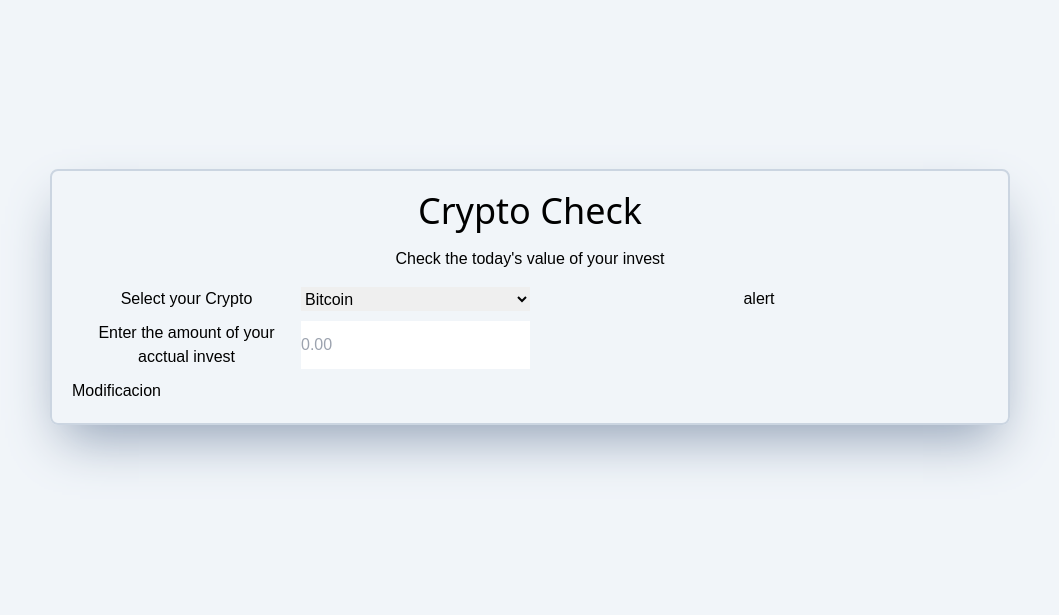
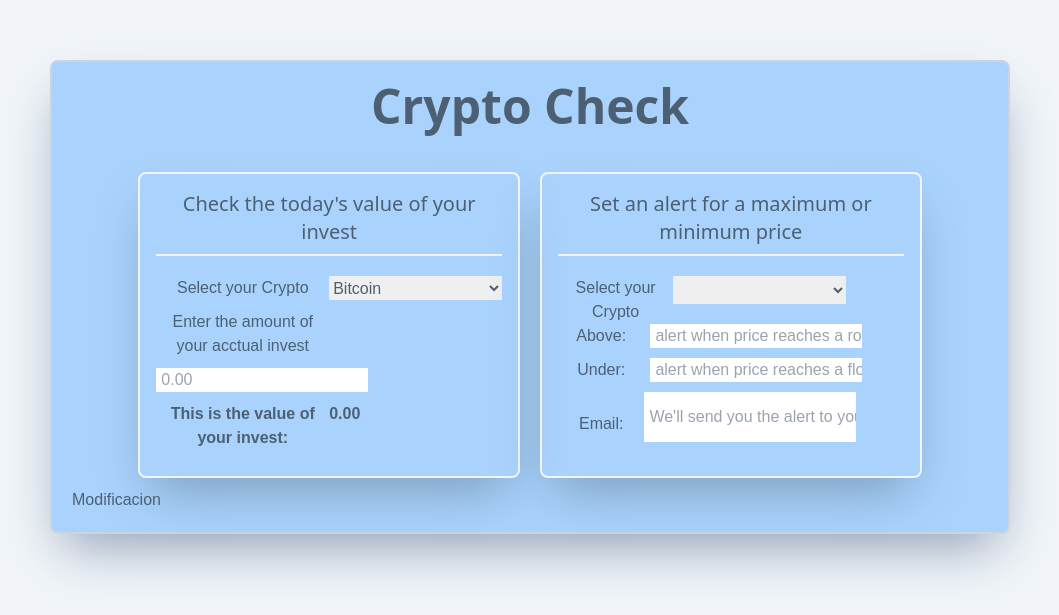
Before and after one commit to AngelMond/Crypto-Check, a plain HTML site: page index.html in a window 1280 px wide. Shown: the part 103-718 px from the top of the page, without its empty margins (110-1169 px from the left). Drawn offline with nearby package versions, Linux system fonts and the light colour scheme; no server answers.

Commit message:
Updating HTML and added classes to styles.css

```diff
--- a/assets/css/styles.css
+++ b/assets/css/styles.css
@@ -0,0 +1,28 @@
+
+/* OUR OWN CLASSES */
+.background-container{
+    background-color: #A9D3FD ;
+}
+
+.background-graydark{
+    background-color: #4D6073;
+}
+
+.graydark-color{
+    color: #4D6073;
+}
+
+.my-border-color{
+    border-color: #F1F5F9;
+}
+
+.box-shadow-graydark{
+    box-shadow: #4D6073;
+}
+
+input[type="text"],
+input[type="email"]
+{
+    padding-left: 0.313rem;
+    outline: none;
+}
--- a/index.html
+++ b/index.html
@@ -9,27 +9,32 @@
     <link rel="stylesheet" href="assets/css/styles.css">
     <script src="https://cdn.tailwindcss.com"></script>
 </head>
-<body class="flex flex-wrap justify-center items-center bg-slate-100" >
+<body class="flex flex-wrap justify-center items-center bg-slate-100 graydark-color" >
 
 
+        <!--Container for header, main and footer-->
+        <div id="container" class="w-9/12 flex flex-col flex-wrap background-container p-5 border-2 border-slate-300 shadow-2xl shadow-slate-400 rounded-lg" >
 
-        <div class="w-9/12 flex flex-col flex-wrap p-5 border-2 border-slate-300 shadow-2xl shadow-slate-400 rounded-lg" >
+            <!--Header-->
+            <header class="flex flex-row flex-wrap justify-center mb-8">
 
-            <header class="flex flex-row flex-wrap justify-center">
-
-                <h1 class="basis-full text-center text-4xl font-sans ">
+                <h1 class="basis-full text-center text-5xl font-sans font-semibold ">
                     Crypto Check
                 </h1>
-                <span class="basis-full text-center my-4">Check the today's value of your invest</span>
+
             </header>
 
 
-            <main class="w-full flex flex-row flex-wrap">
+            <!--Main content-->
+            <main class="w-full flex flex-row flex-wrap justify-center">
 
-                <section class="basis-6/12 text-center">
+                <!--First Section-->
+                <section class="m-2.5 basis-5/12 text-center p-4 border-2 my-border-color rounded-lg shadow-2xl box-shadow-graydark">
 
+                    <h2 class="basis-full  text-center font-sans text-xl mb-5 pb-2 border-b-2 border-slate-100">Check the today's value of your invest</h2>
+
+                    <!--Form to check the price-->
                     <form action="" class="flex flex-row flex-wrap">
-
                         <label for="select" class="basis-6/12 mb-2.5">Select your Crypto</label>
                         <select name="selectCrypto" id="selectCrypto" class="basis-6/12 mb-2.5">
                             <option id="bitcoin" value="Bitcoin">Bitcoin</option>
@@ -39,17 +44,42 @@
 
                         <label for="enterAmount" class="basis-6/12 mb-2.5">Enter the amount of your acctual invest</label>
                         <input type="text" placeholder="0.00" class="basis-6/12 mb-2.5">
+
+                        <span class="basis-6/12 mb-2.5 font-semibold">This is the value of your invest: </span>
+
+                        <!--This span will Display the invest value-->
+                        <span id="investValue" class="basis-6/12 mb-2.5 font-semibold text-left">0.00</span>
                     </form>
-
                 </section>
-                <section class="basis-6/12 text-center">alert
 
 
+                <!--Second Section-->
+                <section class="m-2.5 basis-5/12 text-center p-4 border-2 my-border-color rounded-lg shadow-2xl box-shadow-graydark">
+
+                    <h2 class="basis-full  text-center font-sans text-xl mb-5 pb-2 border-b-2 border-slate-100">Set an alert for a maximum or minimum price</h2>
+
+                    <!--Form for alerts-->
+                    <form action="" class="flex flex-row flex-wrap ">
+
+                        <label for="selecCryptoAlert" class="basis-4/12">Select your Crypto</label>
+                        <select name="selectCrypto" id="selectCrypto" class="basis-6/12 mb-5">
+
+                        </select>
+
+                        <label for="above" class="basis-3/12 mb-2.5 mr-1.5 text-center">Above:</label>
+                        <input type="text" placeholder="alert when price reaches a roof" class="basis-6/12 mb-2.5">
+
+                        <label for="under" class="basis-3/12 mb-2.5 mr-1.5 text-center">Under:</label>
+                        <input type="text" placeholder="alert when price reaches a floor" class="basis-6/12 mb-2.5">
+
+                        <label for="email" class="basis-3/12 mt-5 mb-1.5">Email:</label>
+                        <input type="email" id="" placeholder="We'll send you the alert to your email " class="basis-7/12 ">
+                    </form>
                 </section>
             </main>
 
 
-
+            <!--Footer-->
             <footer>
                 <div>Modificacion</div>
             </footer>
```
